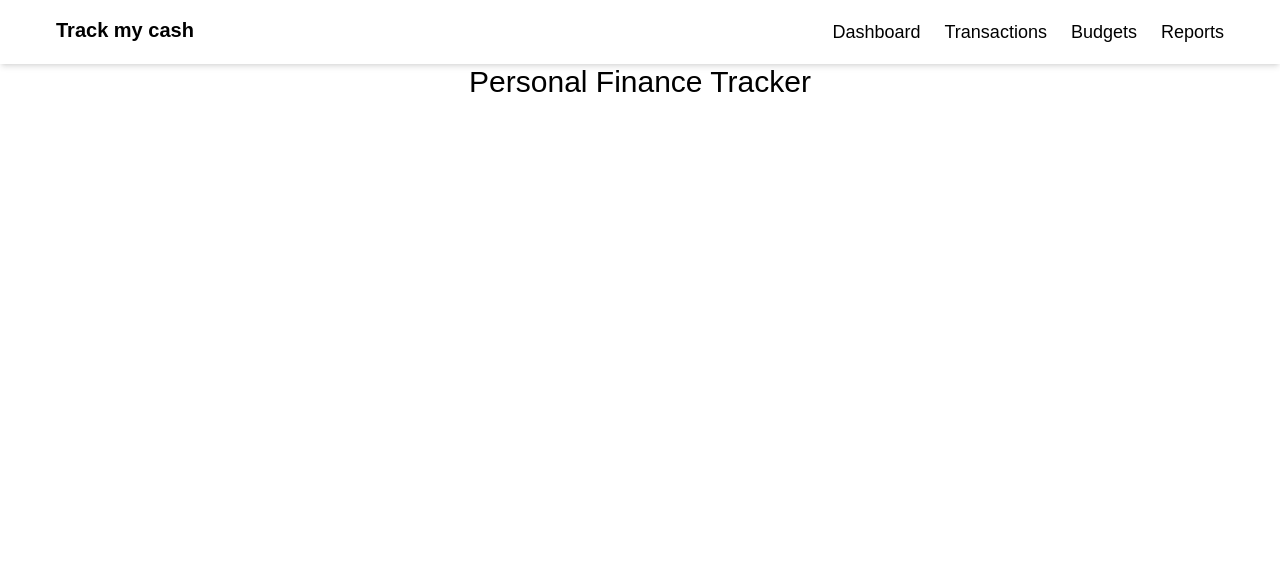
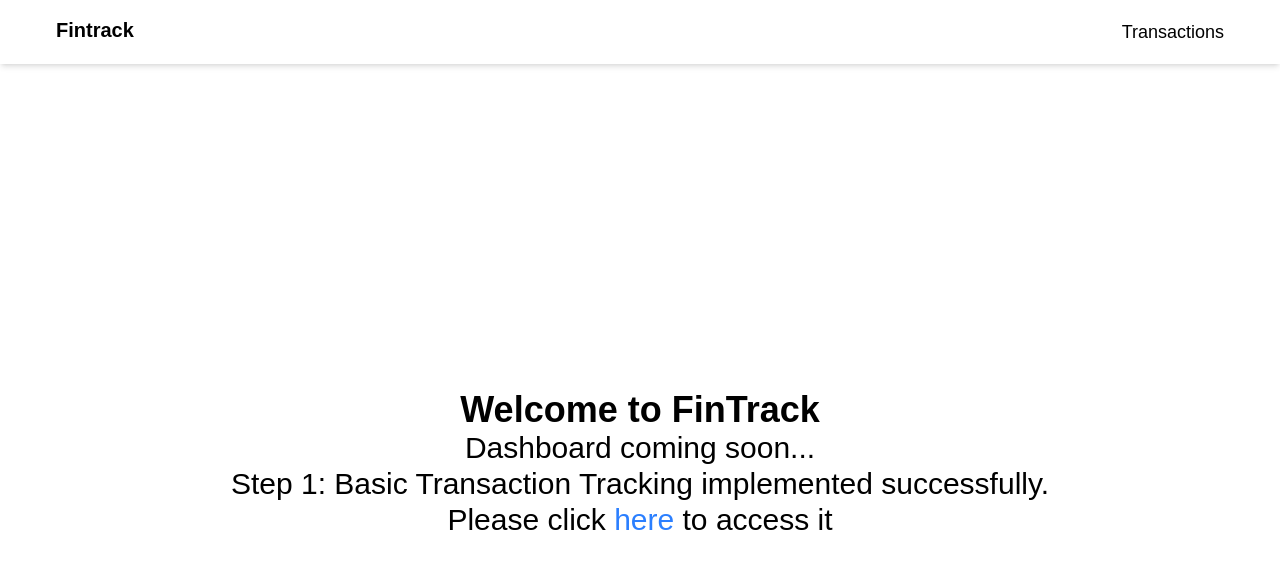
Before and after one commit to Rudransh-Singh-Athwal/Fintrack, a Next.js app in the folder frontend/: page / in a window 1280 px wide. Shown: the top 568 px of the page. Built offline with nearby package versions, Linux system fonts and the light colour scheme.

Commit message:
edit and delete implemented

```diff
--- a/frontend/src/app/page.tsx
+++ b/frontend/src/app/page.tsx
@@ -6,7 +6,14 @@ export default function App() {
   return (
     <div className="text-3xl text-center bg-white w-full h-screen text-black">
       <Navbar />
-      Personal Finance Tracker
+      <div className="flex flex-col justify-center items-center h-full">
+        <h1 className="text-4xl font-bold">Welcome to FinTrack</h1>
+        {/* <p className="mt-4 text-lg">Your personal finance tracker</p>
+        <p className="mt-2 text-sm text-gray-600">Track your expenses and manage your finances with ease.</p> */}
+        <h1>Dashboard coming soon...</h1>
+        <h3>Step 1: Basic Transaction Tracking implemented successfully.<br /> Please click <a href="/transactions" className='text-blue-500'>here</a> to access it</h3>
+        {/* <h5>Step 2: Categories In progress</h5> */}
+      </div>
     </div>
   );
 }
--- a/frontend/src/app/transactions/page.tsx
+++ b/frontend/src/app/transactions/page.tsx
@@ -44,6 +44,7 @@ export default function TransactionsPage() {
             };
             // Run validation here if needed
             if (!updatedTransaction.date || !updatedTransaction.description || updatedTransaction.amount === 0) {
+                setIsSaving(false);
                 alert("Please fill in all fields correctly.");
                 return;
             }
@@ -63,6 +64,8 @@ export default function TransactionsPage() {
 
     const handleDeleteTransaction = async (id: string) => {
         if (!window.confirm(`Are you sure you want to delete this transaction?`)) {
+            setIsDeleting(false);
+            setDeleteId(null);
             return;
         }
         try {
@@ -146,7 +149,8 @@ export default function TransactionsPage() {
                                                     </td>
                                                     <td className="p-2 text-center">
                                                         <button
-                                                            className={`bg-blue-500 text-white rounded-lg hover:bg-blue-600 transition-colors duration-200 ${!form.date || !form.description || form.amount === 0 ? "opacity-50 cursor-not-allowed" : ""}`}
+                                                            disabled={!form.date || !form.description || form.amount === 0 || isSaving}
+                                                            className={`bg-blue-500 text-white rounded-lg hover:bg-blue-600 transition-colors duration-200 ${!form.date || !form.description || form.amount === 0 || isSaving ? "opacity-50 cursor-not-allowed" : ""}`}
                                                             onClick={() => {
                                                                 handleEditTransaction(tx._id);
                                                                 setIsSaving(true);
@@ -155,7 +159,8 @@ export default function TransactionsPage() {
                                                             {isSaving ? "Saving..." : "Save"}
                                                         </button>
                                                         <button
-                                                            className={`ml-2 bg-gray-300 text-black rounded-lg hover:bg-gray-400 transition-colors duration-200`}
+                                                            disabled={isSaving}
+                                                            className={`ml-2 bg-gray-300 text-black rounded-lg hover:bg-gray-400 transition-colors duration-200 ${isSaving ? "opacity-50 cursor-not-allowed" : ""}`}
                                                             onClick={() => {
                                                                 setIsEditing(false);
                                                                 setEditId(null);
@@ -178,7 +183,8 @@ export default function TransactionsPage() {
                                                     </td><td>
                                                         <div>
                                                             <button
-                                                                className=" bg-black text-white rounded-lg hover:bg-blue-600 transition-colors duration-200"
+                                                                disabled={isDeleting}
+                                                                className={`bg-black text-white rounded-lg hover:bg-blue-600 transition-colors duration-200 ${isDeleting && tx._id === deleteId ? "opacity-50 cursor-not-allowed" : ""}`}
                                                                 onClick={() => {
                                                                     setIsEditing(true);
                                                                     setEditId(tx._id);
--- a/frontend/src/components/navbar/navbar.tsx
+++ b/frontend/src/components/navbar/navbar.tsx
@@ -2,12 +2,12 @@
 export default function Navbar() {
   return (
     <nav className="flex justify-between p-4 bg-white shadow-md text-black h-16">
-      <div className="text-xl font-semibold ml-10">Track my cash</div>
+      <div className="text-xl font-semibold ml-10">Fintrack</div>
       <div className="flex space-x-6 text-lg items-center mr-10">
-        <a href="/" className="hover:text-blue-600">Dashboard</a>
+        {/* <a href="/" className="hover:text-blue-600">Dashboard</a> */}
         <a href="/transactions" className="hover:text-blue-600">Transactions</a>
-        <a href="/budgets" className="hover:text-blue-600">Budgets</a>
-        <a href="/reports" className="hover:text-blue-600">Reports</a>
+        {/* <a href="/budgets" className="hover:text-blue-600">Budgets</a>
+        <a href="/reports" className="hover:text-blue-600">Reports</a> */}
       </div>
     </nav>
   );
```
